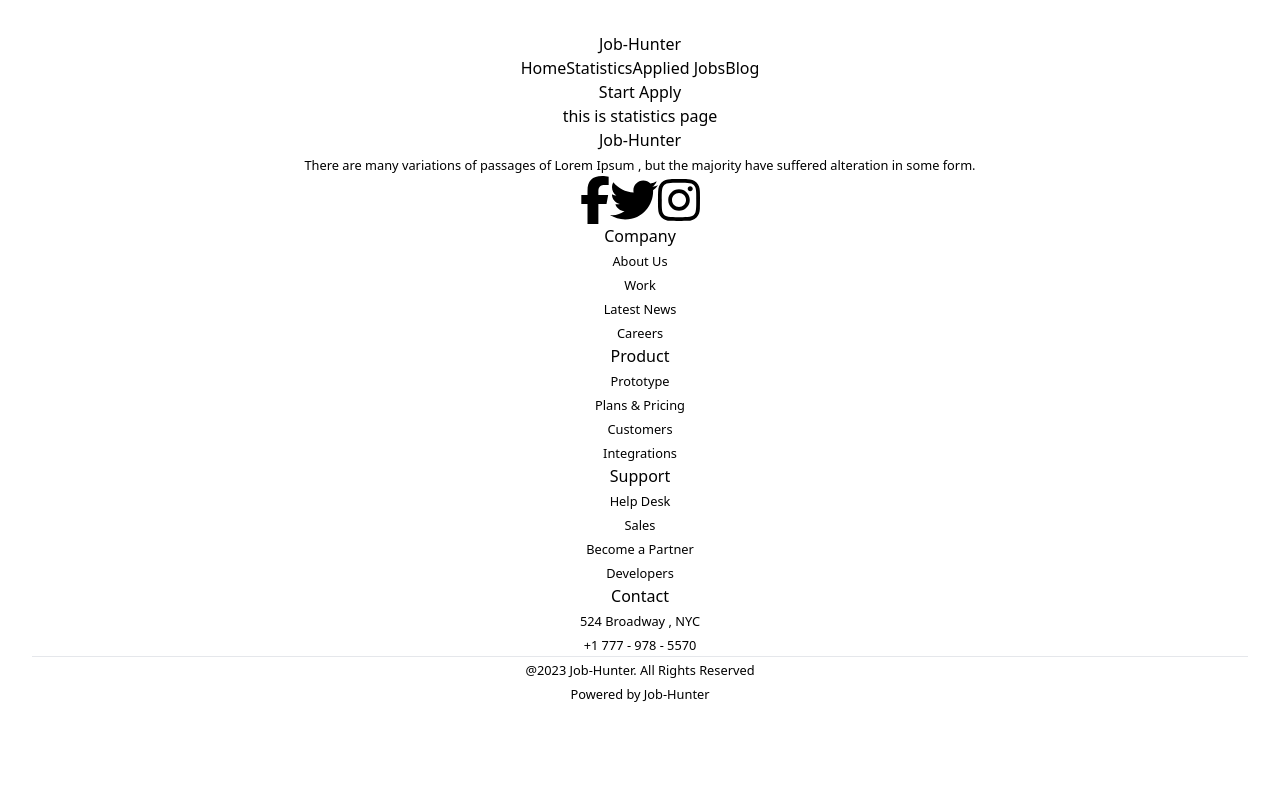
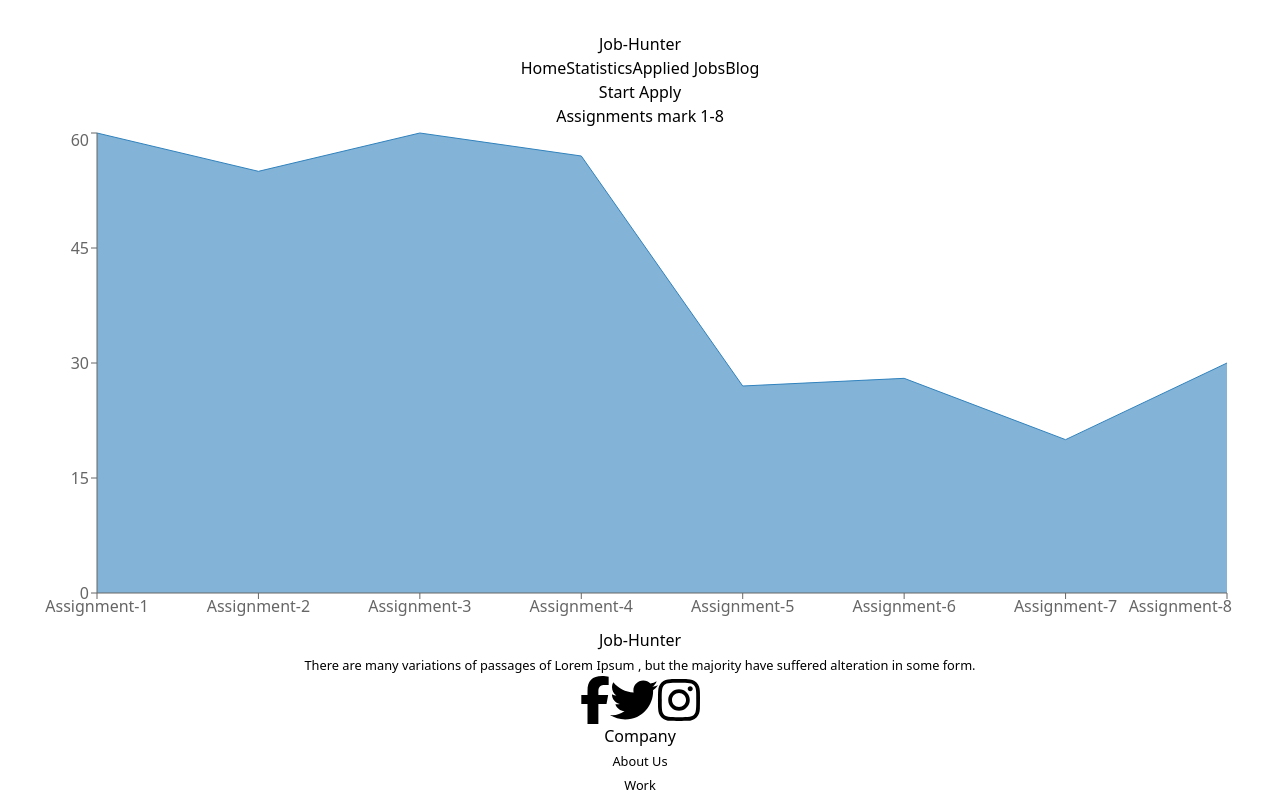
Before and after one commit to hasibprangon/Job-Hunter-, a React (Vite) app: page /statistics in a window 1280 px wide. Shown: the top 800 px of the page. Built offline with nearby package versions, Linux system fonts and the light colour scheme.

Commit message:
Showing all assignment marks

```diff
--- a/package.json
+++ b/package.json
@@ -22,6 +22,7 @@
     "react-dom": "^18.2.0",
     "react-hot-toast": "^2.4.1",
     "react-router-dom": "^6.21.3",
+    "recharts": "^2.11.0",
     "sort-by": "^1.2.0"
   },
   "devDependencies": {
--- a/src/Components/AppliedJobs/AppliedDetails.jsx
+++ b/src/Components/AppliedJobs/AppliedDetails.jsx
@@ -5,10 +5,11 @@ import { Link } from 'react-router-dom';
 const AppliedDetails = ({ data }) => {
     const { id, companyLogo, jobTitle, companyName, remoteOrOnsite, location, fulltimeOrPartTime, salary } = data;
     return (
-        <div className=' border bg-indigo-200 p-5 text-left rounded-md flex flex-col h-full'>
-            <div className='flex-grow'>
-                <img className=' w-44' src={companyLogo} alt="" />
+        <div className=' border p-5 text-left rounded-md grid grid-cols-3'>
+            <div className='flex'>
+                <img className=' w-36' src={companyLogo} alt="" />
 
+                <div className='ml-10'>
                     <h3 className=' text-2xl font-bold mt-4'>{jobTitle}</h3>
 
                     <p className=' font-semibold text-2xl mb-3'><small>{companyName}</small></p>
@@ -22,8 +23,9 @@ const AppliedDetails = ({ data }) => {
                         <span className='flex items-center mr-3'> <CurrencyDollarIcon className='h-4 w-4'></CurrencyDollarIcon> Salary:{salary}</span>
                     </p>
                 </div>
+            </div>
 
-            <div className="mt-auto">
+            <div className='mx-auto my-auto'>
                 <Link to={`/jobDetails/${id}`}>
                     <button className=' bg-indigo-500 rounded-md hover:bg-indigo-700 px-5 py-3 text-white'>View Details
                     </button>
--- a/src/Components/Statistics/Statistics.jsx
+++ b/src/Components/Statistics/Statistics.jsx
@@ -1,9 +1,60 @@
 import React from 'react';
+import {
+    ComposedChart,
+    Area,
+    XAxis,
+    YAxis,
+    Tooltip,
+
+  } from 'recharts';
 
 const Statistics = () => {
+    const assignmentData = [
+        {
+          name: "Assignment-1",
+          marks: 60,
+        },
+        {
+          name: "Assignment-2",
+          marks: 55,
+        },
+        {
+          name: "Assignment-3",
+          marks: 60,
+        },
+        {
+          name: "Assignment-4",
+          marks: 57,
+        },
+        {
+          name: "Assignment-5",
+          marks: 27,
+        },
+        {
+            name: "Assignment-6",
+            marks: 28,
+          },
+          {
+            name: "Assignment-7",
+            marks: 20,
+          },
+          {
+            name: "Assignment-8",
+            marks: 30,
+          },
+      ];
     return (
         <div>
-            <h1>this is statistics page</h1>
+            <h1>Assignments mark 1-8</h1>
+            <div>
+                <ComposedChart width={1200} height={500} data={assignmentData}>
+                <Area dataKey="marks"></Area>
+                <XAxis dataKey="name" ></XAxis>
+                <YAxis></YAxis>
+                <Tooltip></Tooltip>
+                </ComposedChart>
+
+            </div>
         </div>
     );
 };
```
Also changed, not shown: 1 other file (tests, documents, lock files or other folders). Lines whose indentation alone changed are shown as unchanged.
